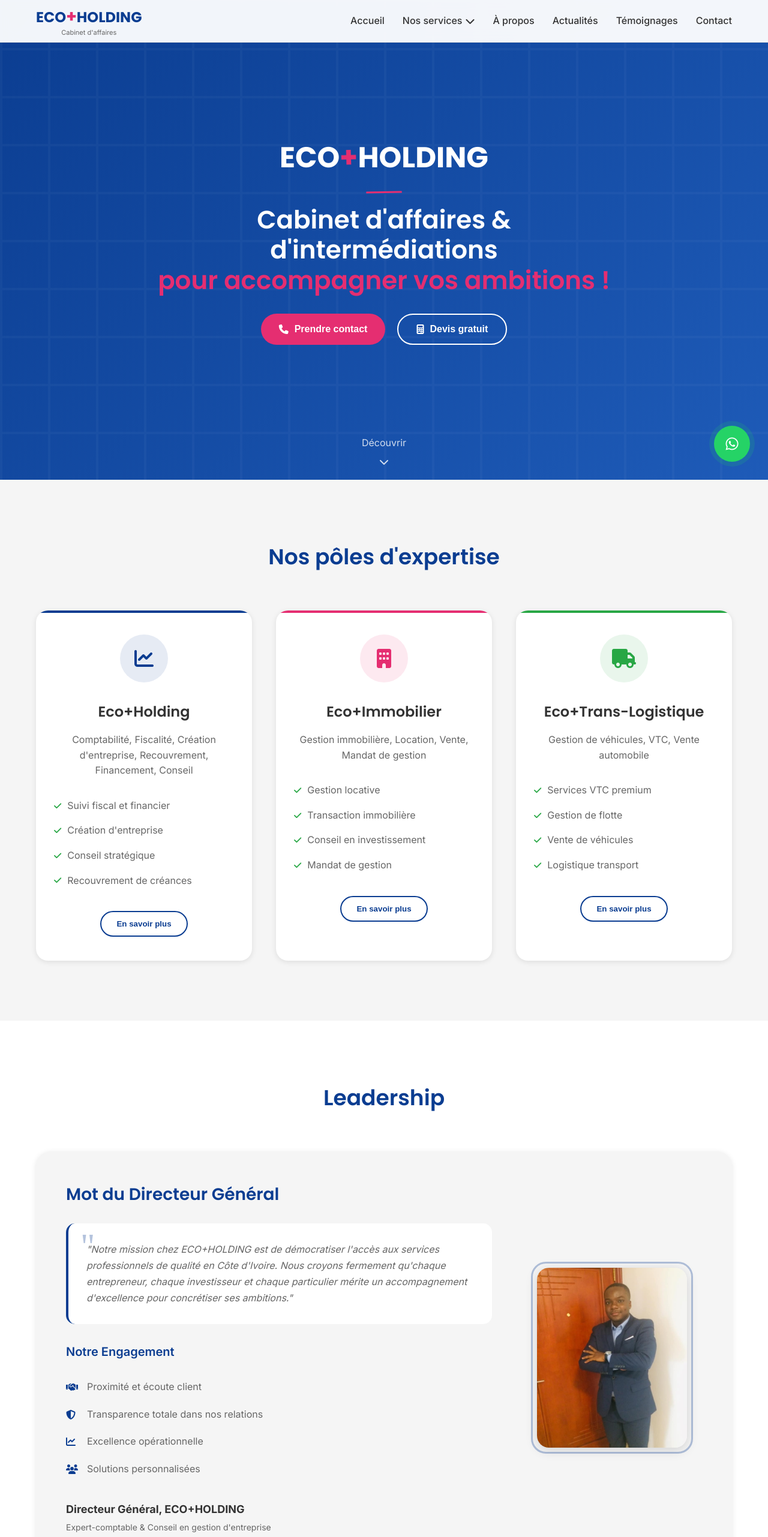
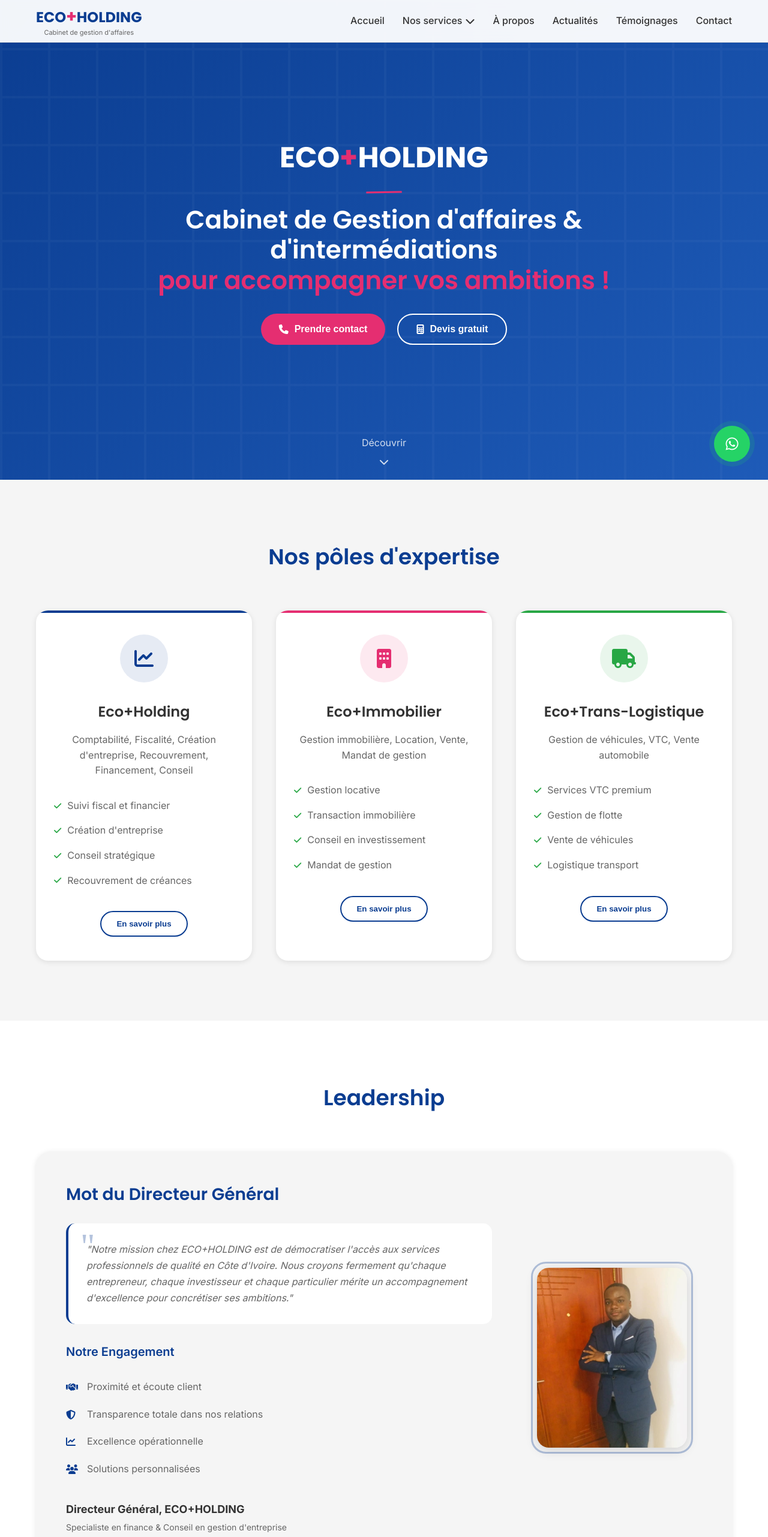
Before and after one commit to elkast/Eco-, a plain HTML site: page index.html in a window 1280 px wide. Shown: the top 2563 px of the page at 60% size. Drawn offline with nearby package versions, Linux system fonts and the light colour scheme.

Commit message:
quatrisieme commit pour eco+holding

```diff
--- a/index.html
+++ b/index.html
@@ -2,7 +2,7 @@
 <head>
     <meta charset="UTF-8">
     <meta name="viewport" content="width=device-width, initial-scale=1.0">
-    <title>ECO+HOLDING - Cabinet d'affaires & d'intermédiations</title>
+    <title>ECO+HOLDING - Cabinet & d'intermédiations</title>
     <meta name="description" content="Cabinet multidisciplinaire ECO+HOLDING en Côte d'Ivoire. Comptabilité, fiscalité, immobilier, logistique. Accompagnons vos ambitions !">
     <link rel="preconnect" href="https://fonts.googleapis.com">
     <link rel="preconnect" href="https://fonts.gstatic.com" crossorigin>
@@ -17,7 +17,7 @@
             <div class="logo-container">
                 <div class="logo">
                     <span class="logo-text">ECO<span class="plus">+</span>HOLDING</span>
-                    <div class="logo-subtitle">Cabinet d'affaires</div>
+                    <div class="logo-subtitle">Cabinet de gestion d'affaires</div>
                 </div>
             </div>
 
@@ -56,7 +56,7 @@
             </div>
 
             <h1 class="hero-title">
-                Cabinet d'affaires & d'intermédiations<br>
+                Cabinet de Gestion d'affaires & d'intermédiations<br>
                 <span class="highlight">pour accompagner vos ambitions !</span>
             </h1>
 
@@ -154,7 +154,7 @@
                         </div>
                         <div class="ceo-signature">
                             <strong>Directeur Général, ECO+HOLDING</strong>
-                            <p>Expert-comptable & Conseil en gestion d'entreprise</p>
+                            <p>Specialiste en finance & Conseil en gestion d'entreprise</p>
                         </div>
                     </div>
                     <div class="ceo-photo">
@@ -193,7 +193,7 @@
                     </p>
                     <div class="stats">
                         <div class="stat">
-                            <span class="stat-number">500+</span>
+                            <span class="stat-number">50+</span>
                             <span class="stat-label">Clients satisfaits</span>
                         </div>
                         <div class="stat">
@@ -373,7 +373,7 @@
                         <a href="#"><i class="fab fa-facebook"></i></a>
                         <a href="#"><i class="fab fa-linkedin"></i></a>
                         <a href="#"><i class="fab fa-instagram"></i></a>
-                        <a href="#"><i class="fab fa-whatsapp"></i></a>
+                        <a href="https://wa.me/message/LHUEHGKHUIBHJ1"><i class="fab fa-whatsapp"></i></a>
                     </div>
                 </div>
             </div>
--- a/script.js
+++ b/script.js
@@ -8,7 +8,7 @@ document.addEventListener('DOMContentLoaded', function() {
         offset: 100
     });
 
-    // Initialize all modules
+    // Initialize de tout les  modules
     Navigation.init();
     HeroAnimations.init();
     ServiceModals.init();
```
